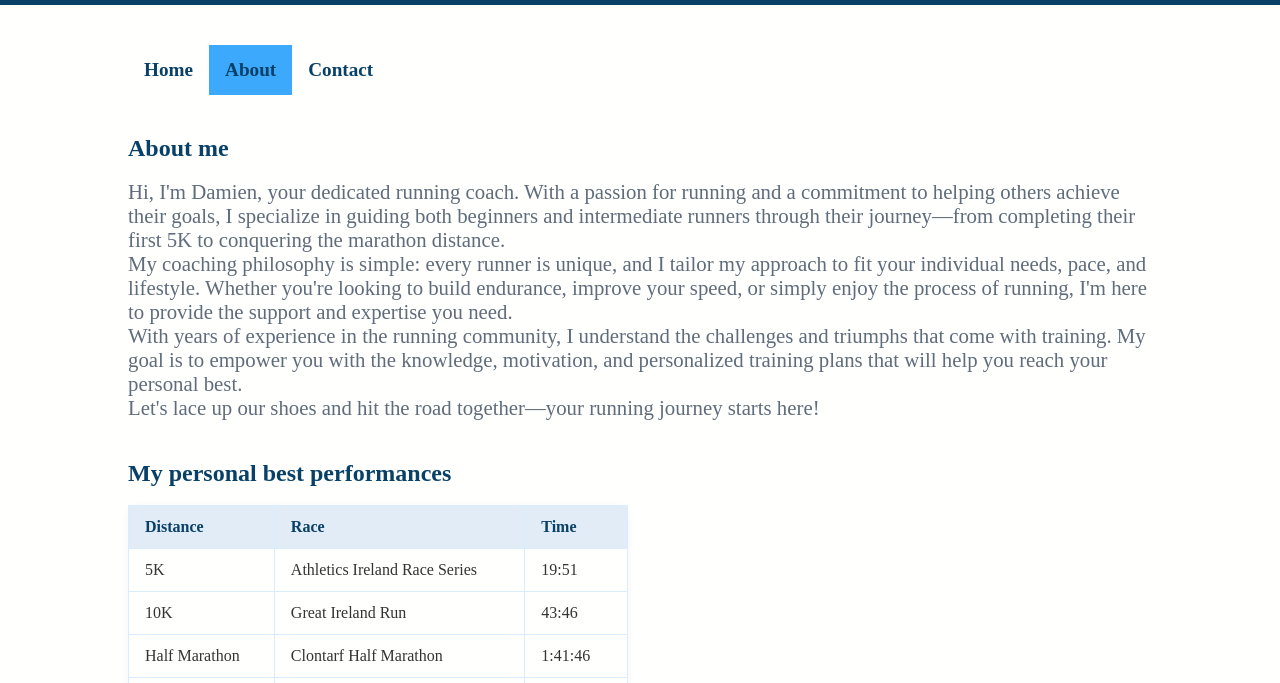
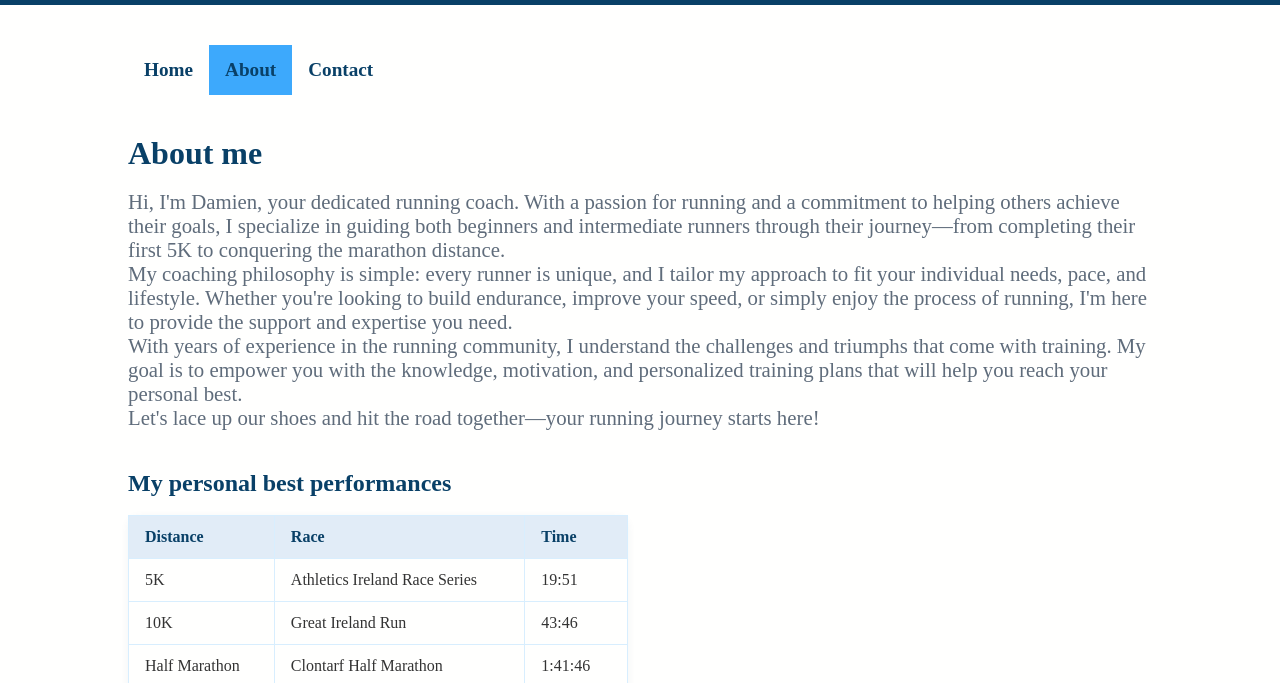
Before and after one commit to Damien62-dev/Assignment-module-1, a plain HTML site: page about.html in a window 1280 px wide. Shown: the part 117-800 px from the top of the page. Drawn offline with Linux system fonts and the light colour scheme.

Commit message:
Update from H2 to H1

```diff
--- a/about.html
+++ b/about.html
@@ -32,7 +32,7 @@
 <main>
 
 <div class="container">
-<h2>About me</h2>
+<h1>About me</h1>
 <br>
 <p>Hi, I'm Damien, your dedicated running coach. With a passion for running and a commitment to helping others achieve their goals, I specialize in guiding both beginners and intermediate runners through their journey—from completing their first 5K to conquering the marathon distance.</p>
 <p>My coaching philosophy is simple: every runner is unique, and I tailor my approach to fit your individual needs, pace, and lifestyle. Whether you're looking to build endurance, improve your speed, or simply enjoy the process of running, I'm here to provide the support and expertise you need.</p>
```
Also changed, not shown: contact.html (+1 -1 lines).
